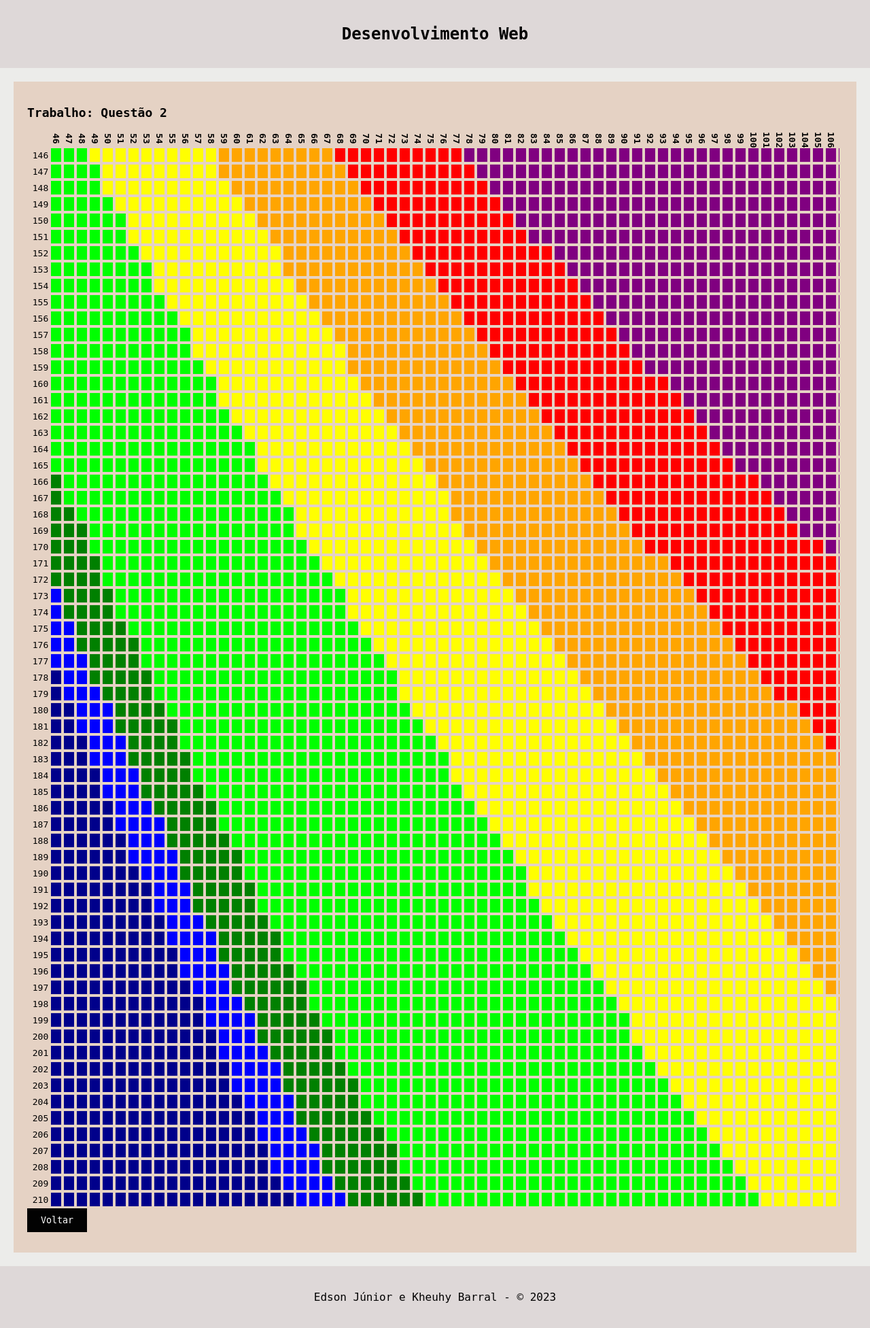
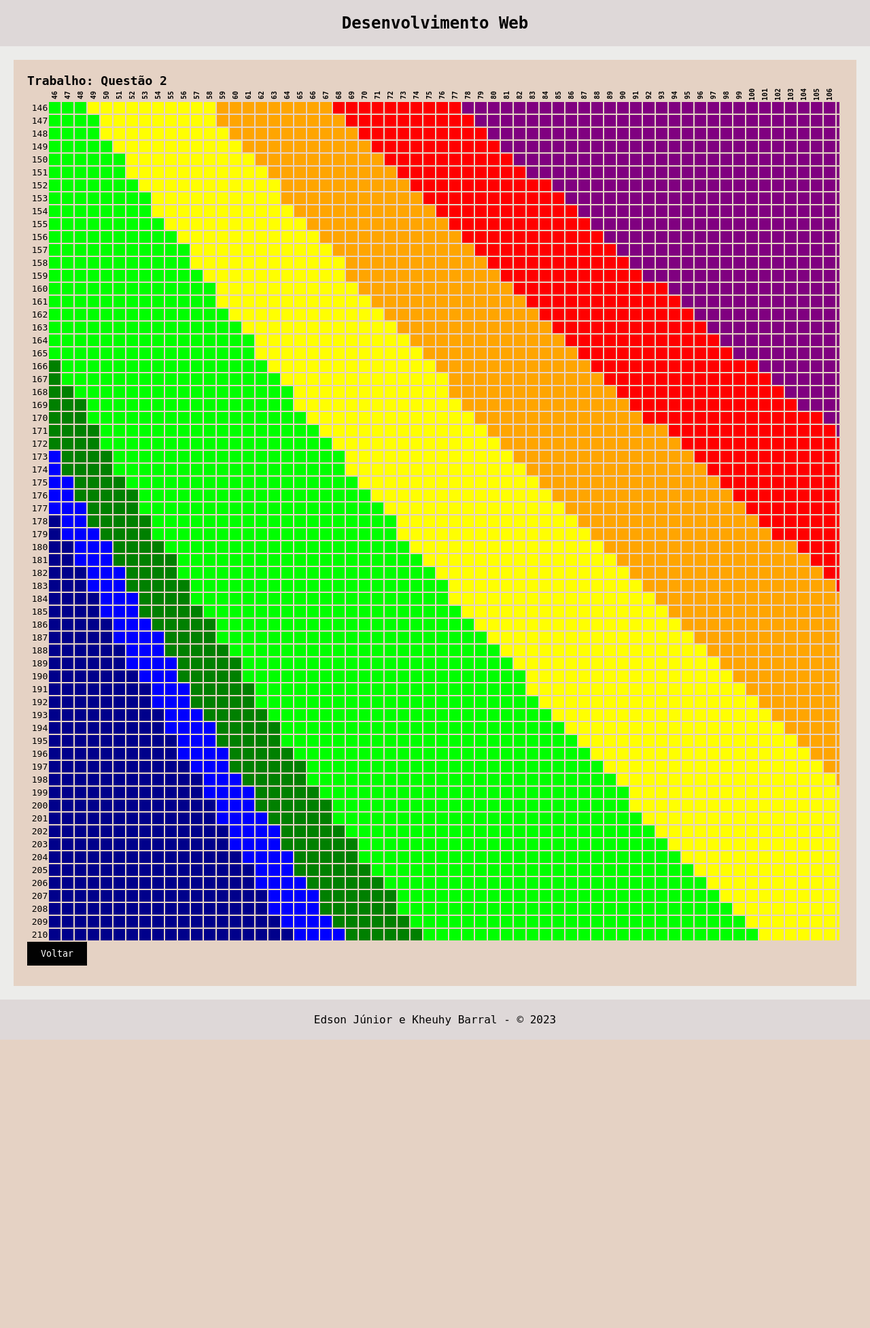
Before and after one commit to KheuhyBarral/WebDev_Edson_Kheuhy, a PHP site: page /q2.php in a window 1280 px wide. Shown: the whole page at 68% size. After the commit the page ends 1529 px from the top, so only its background shows below. Run offline with PHP 8.4, Linux system fonts and the light colour scheme.

Commit message:
Questão 2: css att

```diff
--- a/q2.php
+++ b/q2.php
@@ -71,7 +71,7 @@
                                 $tipo_imc = tipoIMC($imc);
                                 $title = "$tipo_imc \nAltura(cm): " . $altura . "\nPeso(kg): " . $peso . "\nIMC: " . sprintf("%.2f", $imc);
 
-                                echo "<td>" . "<div title=\"" . $title . "\" class=\"IMC-" . $tipo_imc . "\"> </div>" . "</td>";
+                                echo "<td title=\"" . $title . "\" class=\"IMC-" . $tipo_imc . "\">" . "</td>";
                             }
                             echo "</tr>";
                         }
--- a/style_q2.css
+++ b/style_q2.css
@@ -1,3 +1,9 @@
+*{
+    margin: 0;
+    padding: 0;
+    box-sizing: border-box;
+}
+
 .tabela {
     display: flex;
     align-items: center;
@@ -8,65 +14,63 @@
     display: block;
     max-width: 93vw;
     overflow-x: auto;
+    position: relative;
 }
-
 
 th {
     writing-mode: vertical-rl;
-    height: 20px;
-    width: 20px;
+    transform: rotate(180deg);
+    font-size: 10px;
+
+    height:17px;
+    min-width: 17px;
+
+}
+.altura{
+    position: sticky;
+    top: 0;
+}
+td{
+    width: 17px;
+    height: 17px;
 }
 
-td {
-    height: 20px;
-    width: 20px;
-}
+.IMC-baixo-muito-grave {
 
-
-.IMC-baixo-muito-grave {
-    width: 100%;
-    height: 100%;
     background-color: darkblue;
 }
 
 .IMC-baixo-grave {
-    width: 100%;
-    height: 100%;
+
     background-color: blue;
 }
 
 .IMC-baixo {
-    width: 100%;
-    height: 100%;
+
     background-color: green;
 }
 
 .IMC-normal {
-    width: 100%;
-    height: 100%;
+
     background-color: lime;
 }
 
 .IMC-sobrepeso {
-    width: 100%;
-    height: 100%;
+
     background-color: yellow;
 }
 
 .IMC-obesidade1 {
-    width: 100%;
-    height: 100%;
+
     background-color: orange;
 }
 
 .IMC-obesidade2 {
-    width: 100%;
-    height: 100%;
+
     background-color: red;
 }
 
 .IMC-obesidade3 {
-    width: 100%;
-    height: 100%;
+
     background-color: purple;
 }
```
